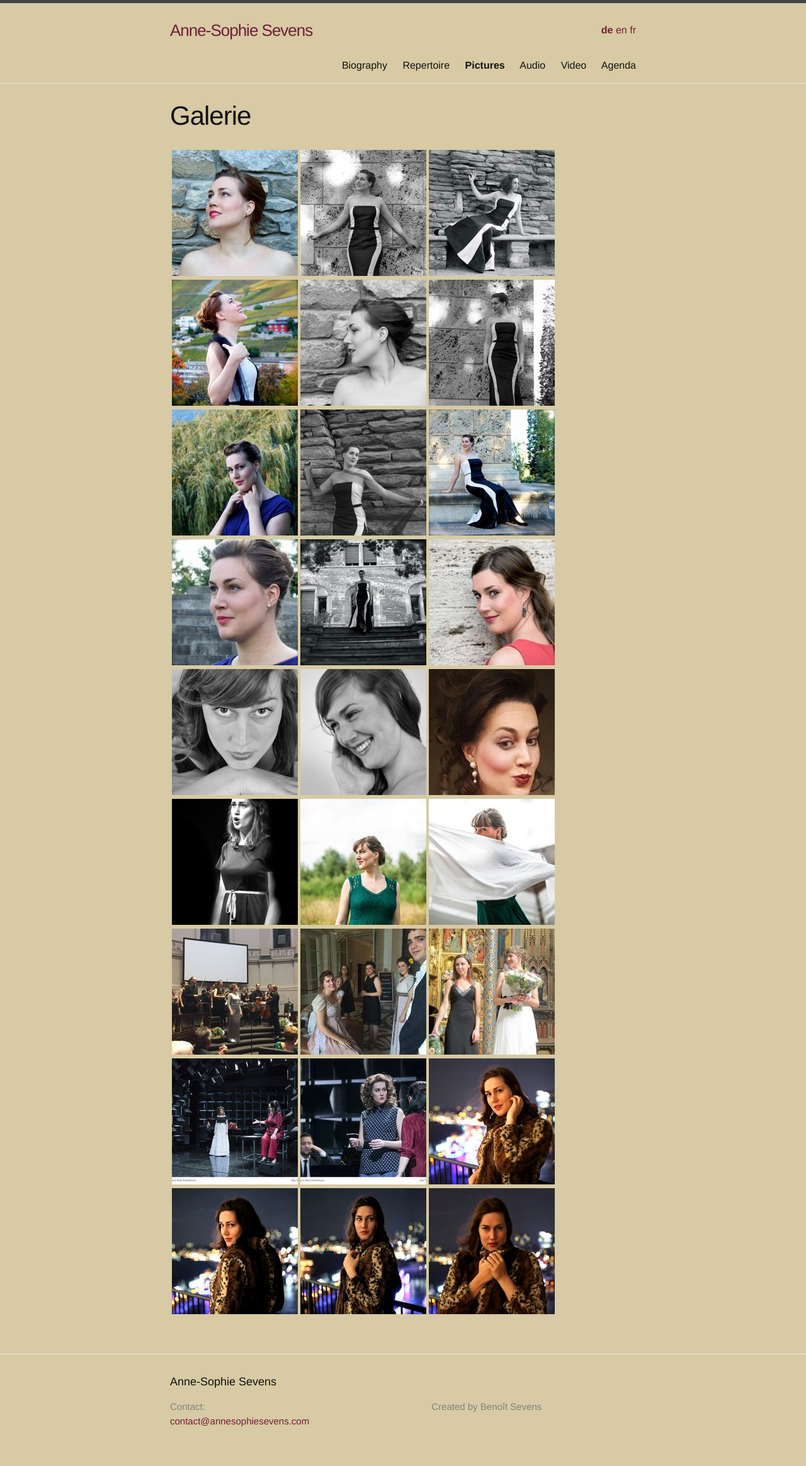
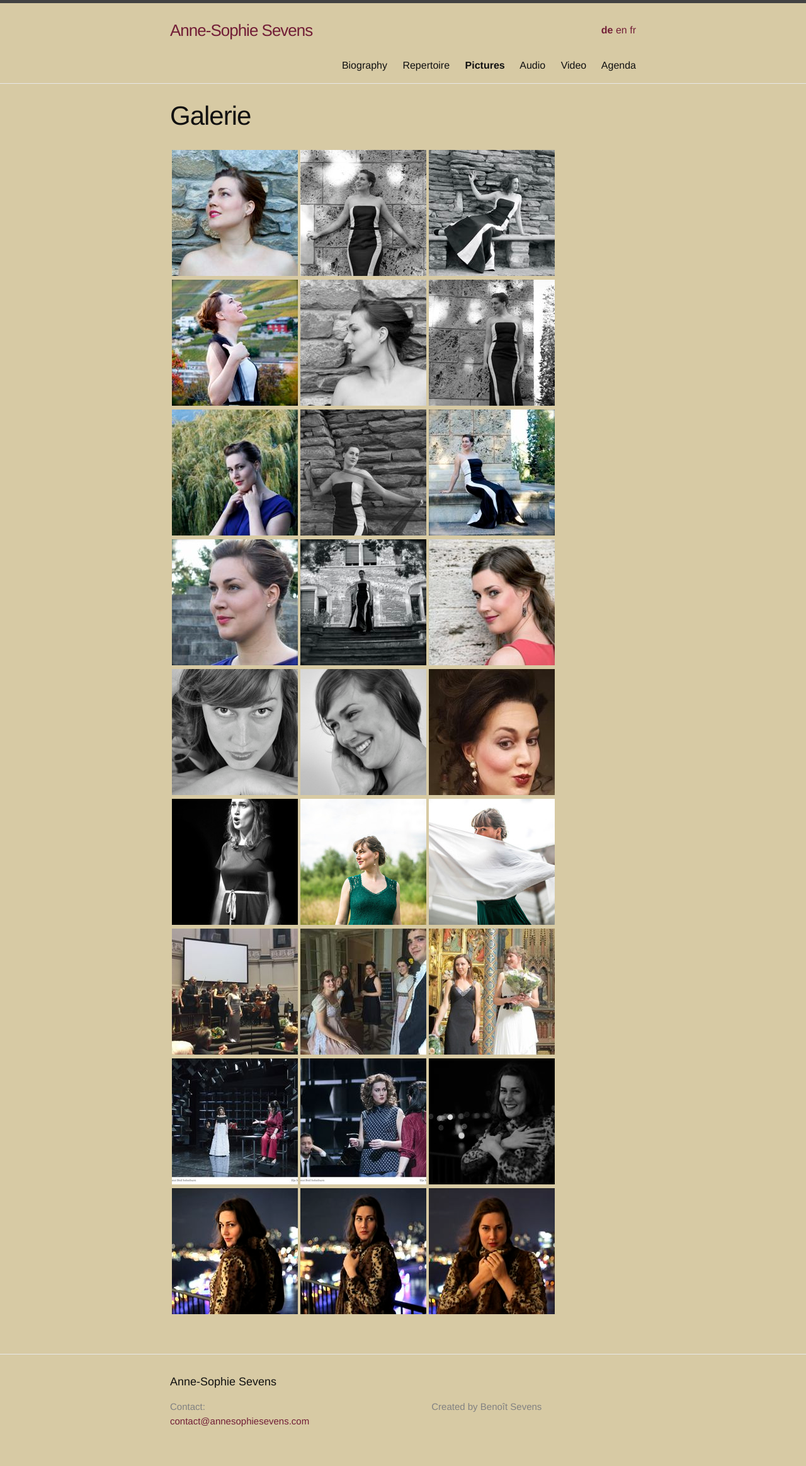
Before and after one commit to annesophie-sevens/annesophie-sevens.github.io, a Jekyll site: the page built from pictures-de.md, in a window 1280 px wide. Shown: the whole page at 63% size. Built offline with Jekyll 4.4.1, drawn with Linux system fonts in a browser that asks for light colours.

Commit message:
Update pictures-de.md

```diff
--- a/pictures-de.md
+++ b/pictures-de.md
@@ -20,6 +20,6 @@
 
 | <a href="/assets/aad.jpg"> ![]({{ site.baseurl }}/assets/aad-thumbnail.jpg) </a> | <a href="/assets/107.jpg"> ![]({{ site.baseurl }}/assets/107-thumbnail.jpg) </a> | <a href="/assets/101.jpg">![]({{ site.baseurl }}/assets/101-thumbnail.jpg) </a> |
 
-| <a href="/assets/aaa.jpg"> ![]({{ site.baseurl }}/assets/aaa-thumbnail.jpg) </a> | <a href="/assets/aab.jpg"> ![]({{ site.baseurl }}/assets/aab-thumbnail.jpg) </a> | <a href="/assets/b5.jpg">  ![]({{ site.baseurl }}/assets/b5-thumbnail.jpg) </a> |
+| <a href="/assets/aaa.jpg"> ![]({{ site.baseurl }}/assets/aaa-thumbnail.jpg) </a> | <a href="/assets/aab.jpg"> ![]({{ site.baseurl }}/assets/aab-thumbnail.jpg) </a> | <a href="/assets/b4.jpg">  ![]({{ site.baseurl }}/assets/b4-thumbnail.jpg) </a> |
 
 |  <a href="/assets/b1.jpg">  ![]({{ site.baseurl }}/assets/b1-thumbnail.jpg) </a> |  <a href="/assets/b2.jpg"> ![]({{ site.baseurl }}/assets/b2-thumbnail.jpg) </a> | <a href="/assets/b3.jpg"> ![]({{ site.baseurl }}/assets/b3-thumbnail.jpg) </a>|
```
